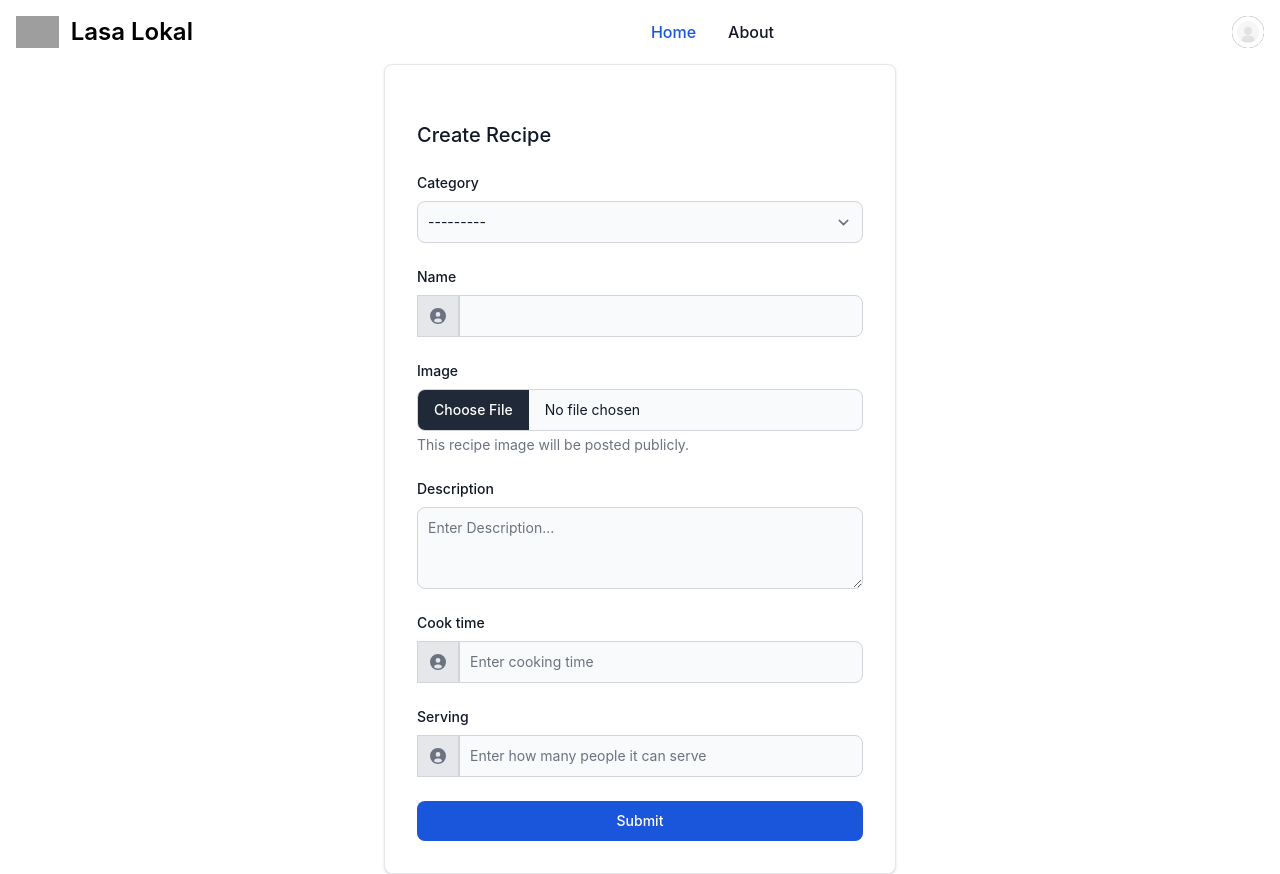
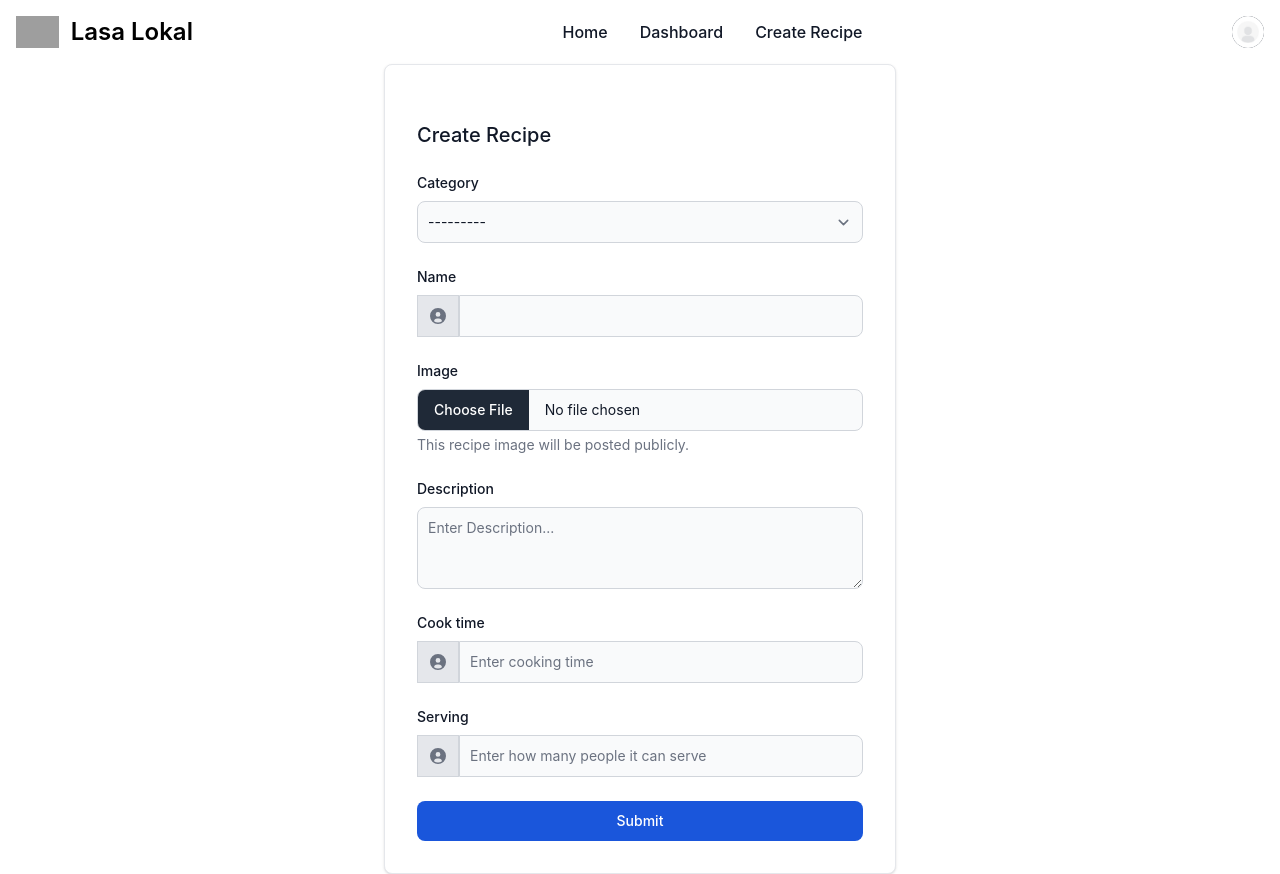
Before and after one commit to quincyx1631/Project1_Django, a Django app: page /recipe/create/ in a window 1280 px wide. Run offline with Django 5.2, Linux system fonts and the light colour scheme; a user stored in the database is signed in; data comes from the database, SQL or seed files in the repository; both versions use the stored data as it was after the commit; some libraries are stand-ins or nearby versions; grey boxes are pictures that could not be loaded.

Commit message:
FINISH UI NALANG I FI-FIX

```diff
--- a/WST Project/main/templates/main/base.html
+++ b/WST Project/main/templates/main/base.html
@@ -10,7 +10,7 @@
     {% if request.user.is_authenticated %}
       <nav class="bg-white border-gray-200 dark:bg-gray-900">
         <div class="max-w-screen-xl flex flex-wrap items-center justify-between mx-auto p-4">
-        <a href="https://flowbite.com/" class="flex items-center space-x-3 rtl:space-x-reverse">
+        <a href="{% url 'recipe:view_recipes' %}" class="flex items-center space-x-3 rtl:space-x-reverse">
             <img src="https://flowbite.com/docs/images/logo.svg" class="h-8" alt="Flowbite Logo" />
             <span class="self-center text-2xl font-semibold whitespace-nowrap dark:text-white">Lasa Lokal</span>
         </a>
@@ -44,10 +44,13 @@
         <div class="items-center justify-between hidden w-full md:flex md:w-auto md:order-1" id="navbar-user">
           <ul class="flex flex-col font-medium p-4 md:p-0 mt-4 border border-gray-100 rounded-lg bg-gray-50 md:space-x-8 rtl:space-x-reverse md:flex-row md:mt-0 md:border-0 md:bg-white dark:bg-gray-800 md:dark:bg-gray-900 dark:border-gray-700">
             <li>
-              <a href="#" class="block py-2 px-3 text-white bg-blue-700 rounded md:bg-transparent md:text-blue-700 md:p-0 md:dark:text-blue-500" aria-current="page">Home</a>
+              <a href="{% url 'recipe:view_recipes' %}" class="block py-2 px-3 text-gray-900 rounded hover:bg-gray-100 md:hover:bg-transparent md:hover:text-blue-700 md:p-0 dark:text-white md:dark:hover:text-blue-500 dark:hover:bg-gray-700 dark:hover:text-white md:dark:hover:bg-transparent dark:border-gray-700" aria-current="page">Home</a>
             </li>
             <li>
-              <a href="#" class="block py-2 px-3 text-gray-900 rounded hover:bg-gray-100 md:hover:bg-transparent md:hover:text-blue-700 md:p-0 dark:text-white md:dark:hover:text-blue-500 dark:hover:bg-gray-700 dark:hover:text-white md:dark:hover:bg-transparent dark:border-gray-700">About</a>
+              <a href="{% url 'recipe:view_user_recipes' %}" class="block py-2 px-3 text-gray-900 rounded hover:bg-gray-100 md:hover:bg-transparent md:hover:text-blue-700 md:p-0 dark:text-white md:dark:hover:text-blue-500 dark:hover:bg-gray-700 dark:hover:text-white md:dark:hover:bg-transparent dark:border-gray-700">Dashboard</a>
+            </li>
+            <li>
+              <a href="{% url 'recipe:create_recipe' %}" class="block py-2 px-3 text-gray-900 rounded hover:bg-gray-100 md:hover:bg-transparent md:hover:text-blue-700 md:p-0 dark:text-white md:dark:hover:text-blue-500 dark:hover:bg-gray-700 dark:hover:text-white md:dark:hover:bg-transparent dark:border-gray-700">Create Recipe</a>
             </li>
           </ul>
         </div>
@@ -57,7 +60,7 @@
     {% else %}
     <nav class="bg-white border-gray-200 dark:bg-gray-900">
         <div class="max-w-screen-xl flex flex-wrap items-center justify-between mx-auto p-4">
-          <a href="https://flowbite.com/" class="flex items-center space-x-3 rtl:space-x-reverse">
+          <a href="{% url 'main:home' %}" class="flex items-center space-x-3 rtl:space-x-reverse">
               <img src="https://flowbite.com/docs/images/logo.svg" class="h-8" alt="Flowbite Logo" />
               <span class="self-center text-2xl font-semibold whitespace-nowrap dark:text-white">Lasa Lokal</span>
           </a>
--- a/WST Project/recipe/forms.py
+++ b/WST Project/recipe/forms.py
@@ -36,21 +36,27 @@
             }),
         }
 
-class InstuctionForm(forms.ModelForm):
+class InstructionForm(forms.ModelForm):
     class Meta:
         model = Instruction
         fields = ('step_number', 'instruction_text')
         widgets = {
-            'step_number': forms.TextInput(attrs={
+            'step_number': forms.NumberInput(attrs={
                 'class': INPUT_CLASSES,
                 'placeholder': 'Enter Step number',
-                'type': 'number',
+                'min': '1',
             }),
             'instruction_text': forms.TextInput(attrs={
                 'class': INPUT_CLASSES,
-                'placeholder': "Enter Instuction"
+                'placeholder': "Enter Instruction"
             }),
         }
+
+    def clean_step_number(self):
+        step_number = self.cleaned_data.get('step_number')
+        if step_number is not None and step_number < 1:
+            raise forms.ValidationError("Step number must be positive")
+        return step_number
 
 class IngredientForm(forms.ModelForm):
     class Meta:
--- a/WST Project/recipe/templates/recipe/form.html
+++ b/WST Project/recipe/templates/recipe/form.html
@@ -1,7 +1,7 @@
 {% extends 'main/base.html' %}
 {% block title %} {{ title }} {% endblock %}
 {% block content %}
-<section class="flex justify-center ">
+<section class="flex justify-center mt-5">
     <div class="w-full max-w-lg p-6 bg-white border border-gray-200 rounded-lg shadow sm:p-6 md:p-8 dark:bg-gray-800 dark:border-gray-700">
         <form class="space-y-6" action="." method="post" enctype="multipart/form-data">
             {% csrf_token %}
--- a/WST Project/recipe/urls.py
+++ b/WST Project/recipe/urls.py
@@ -1,12 +1,26 @@
+#urls.py
 from django.urls import path
 from . import views
 
 app_name = 'recipe'
 urlpatterns = [
+    #MAIN PAGE
+    path('', views.view_recipes, name='view_recipes'),
+    #MY RECIPE PAGE
+    path('me/', views.view_user_recipes, name='view_user_recipes'),
+    #RECIPE DETAILS
+    path('detail/<int:recipe_primary_key>', views.view_recipe_detail, name='view_recipe_detail'),
+    #RECIPE FORM
     path('create/', views.create_recipe, name="create_recipe"),
     #ETO NEED MONG AYUSIN NEIL!!!
     path('update/<int:recipe_primary_key>/', views.update_recipe, name="update_recipe"),
     path('delete/<int:recipe_primary_key>/', views.delete_recipe, name ="delete_recipe"),
+    #INGREDIENT FORM
     path('<int:recipe_primary_key>/ingredient/create/', views.create_ingredient, name='create_ingredient'),
-    path('<int:recipe_primary_key>/ingredient/update/<int:ingredient_primary_key>/', views.update_ingredient, name='update_ingredient')
+    path('<int:recipe_primary_key>/ingredient/update/<int:ingredient_primary_key>/', views.update_ingredient, name='update_ingredient'),
+    path('<int:recipe_primary_key>/ingredient/delete/<int:ingredient_primary_key>/', views.delete_ingredient, name='delete_ingredient'),
+    #INSTRUCTION FORM
+    path('<int:recipe_primary_key>/instruction/create/', views.create_instruction, name='create_instruction'),
+    path('<int:recipe_primary_key>/instruction/update/<int:instruction_primary_key>/', views.update_instruction, name='update_instruction'),
+    path('<int:recipe_primary_key>/instruction/delete/<int:instruction_primary_key>/', views.delete_instruction, name='delete_instruction'),
 ]
--- a/WST Project/recipe/views.py
+++ b/WST Project/recipe/views.py
@@ -1,9 +1,50 @@
+#views.py
 from django.contrib.auth.decorators import login_required
 from django.shortcuts import render, redirect, get_object_or_404
+from django.db.models import Q
 from django.contrib import messages
 
 from .models import Category, Recipe, Ingredient, Instruction
-from .forms import RecipeForm, IngredientForm, InstuctionForm
+from .forms import RecipeForm, IngredientForm, InstructionForm
+
+@login_required
+def view_user_recipes(request):
+    recipes = Recipe.objects.filter(created_by=request.user)
+    return render(request, 'recipe/view_user_recipes.html', {
+        'recipe': 'My Recipes',
+        'recipes': recipes,
+    })
+
+@login_required
+def view_recipes(request):
+    query = request.GET.get('query', '')
+    category_id = request.GET.get('category', 0)
+    categories = Category.objects.all()
+    recipes = Recipe.objects.all()
+
+    if category_id:
+        recipes = recipes.filter(category_id=category_id)
+
+    if query:
+        recipes = recipes.filter(Q(name__icontains=query) | Q(description__icontains=query))
+
+    return render(request, 'recipe/view_recipes.html', {
+        'title': 'Recipes',
+        'recipes': recipes,
+        'categories': categories,
+    })
+
+@login_required
+def view_recipe_detail(request, recipe_primary_key):
+    recipe = get_object_or_404(Recipe, pk=recipe_primary_key)
+    ingredients = Ingredient.objects.filter(recipe_id=recipe_primary_key)
+    instructions = Instruction.objects.filter(recipe_id=recipe_primary_key)
+    return render(request, 'recipe/view_recipe_detail.html', {
+        'title': 'Recipe Detail',
+        'recipe': recipe,
+        'ingredients': ingredients,
+        'instructions': instructions,
+    })
 
 @login_required
 def create_recipe(request):
@@ -33,14 +74,17 @@
         form = RecipeForm(request.POST, request.FILES, instance=recipe)
         if form.is_valid():
             form.save()
-            messages.success(request, "Dish updated successfully.")
+            messages.success(request, "Recipe updated successfully.")
+            return redirect('recipe:view_recipe_detail', recipe_primary_key=recipe_primary_key)
         else:
-            messages.error(request, "Failed to update the dish.")
+            messages.error(request, "Failed to update the recipe.")
     else:
         form = RecipeForm(instance=recipe)
+
     return render(request, 'recipe/form.html', {
         'title': "Update Recipe",
-        'form': form
+        'form': form,
+        'recipe': recipe
     })
 
 @login_required
@@ -53,6 +97,8 @@
 
 @login_required
 def create_ingredient(request, recipe_primary_key):
+    recipe = get_object_or_404(Recipe, pk=recipe_primary_key, created_by=request.user)
+
     if request.method == 'POST':
         form = IngredientForm(request.POST)
 
@@ -62,13 +108,16 @@
             ingredient.save()
 
             messages.success(request, 'Ingredient created successfully.')
+            return redirect('recipe:view_recipe_detail', recipe_primary_key=recipe_primary_key)
         else:
             messages.error(request, 'Failed to create ingredient.')
     else:
         form = IngredientForm()
+
     return render(request, 'recipe/form.html', {
         'title': 'Create Recipe Ingredient',
         'form': form,
+        'recipe': recipe  # Pass recipe to the template for the cancel button
     })
 
 @login_required
@@ -81,11 +130,168 @@
         if form.is_valid():
             form.save()
             messages.success(request, "Ingredient updated successfully.")
+
+            # Get fresh data for rendering
+            recipe = get_object_or_404(Recipe, pk=recipe_primary_key)
+            ingredients = Ingredient.objects.filter(recipe_id=recipe_primary_key)
+            instructions = Instruction.objects.filter(recipe_id=recipe_primary_key)
+
+            return render(request, 'recipe/view_recipe_detail.html', {
+                'title': 'Recipe Detail',
+                'recipe': recipe,
+                'ingredients': ingredients,
+                'instructions': instructions,
+            })
         else:
             messages.error(request, "Failed to update the Ingredient.")
-    else:
-         form = IngredientForm(instance=ingredient)
+
+    # If GET request or form invalid, show the form
+    form = IngredientForm(instance=ingredient)
     return render(request, 'recipe/form.html', {
         'title': 'Update Recipe Ingredient',
         'form': form,
     })
+
+def delete_ingredient(request, recipe_primary_key, ingredient_primary_key):
+    recipe = get_object_or_404(Recipe, pk=recipe_primary_key, created_by=request.user)
+    ingredient = get_object_or_404(Ingredient, pk=ingredient_primary_key, recipe=recipe)
+    ingredient.delete()
+
+    messages.success(request, 'Ingredient deleted successfully.')
+
+    # Get fresh data for rendering
+    recipe = get_object_or_404(Recipe, pk=recipe_primary_key)
+    ingredients = Ingredient.objects.filter(recipe_id=recipe_primary_key)
+    instructions = Instruction.objects.filter(recipe_id=recipe_primary_key)
+    return render(request, 'recipe/view_recipe_detail.html', {
+        'title': 'Recipe Detail',
+        'recipe': recipe,
+        'ingredients': ingredients,
+        'instructions': instructions,
+    })
+
+
+@login_required
+def create_instruction(request, recipe_primary_key):
+    recipe = get_object_or_404(Recipe, pk=recipe_primary_key, created_by=request.user)
+
+    if request.method == 'POST':
+        form = InstructionForm(request.POST)
+        if form.is_valid():
+            instruction = form.save(commit=False)
+            instruction.recipe = recipe
+
+            # Get the last step number for this recipe
+            last_instruction = Instruction.objects.filter(recipe=recipe).order_by('-step_number').first()
+
+            # Set step number to 1 if no instructions exist, otherwise increment the last step number
+            instruction.step_number = (last_instruction.step_number + 1) if last_instruction else 1
+            instruction.save()
+
+            messages.success(request, 'Instruction created successfully.')
+
+            # Get fresh data for rendering
+            recipe = get_object_or_404(Recipe, pk=recipe_primary_key)
+            ingredients = Ingredient.objects.filter(recipe_id=recipe_primary_key)
+            instructions = Instruction.objects.filter(recipe_id=recipe_primary_key).order_by('step_number')
+
+            return render(request, 'recipe/view_recipe_detail.html', {
+                'title': 'Recipe Detail',
+                'recipe': recipe,
+                'ingredients': ingredients,
+                'instructions': instructions,
+            })
+        else:
+            messages.error(request, 'Failed to create instruction.')
+    else:
+        # Get the next available step number
+        last_instruction = Instruction.objects.filter(recipe=recipe).order_by('-step_number').first()
+        next_step = (last_instruction.step_number + 1) if last_instruction else 1
+        form = InstructionForm(initial={'step_number': next_step})
+
+    return render(request, 'recipe/form.html', {
+        'title': 'Create Recipe Instruction',
+        'form': form,
+        'recipe': recipe
+    })
+
+@login_required
+def update_instruction(request, recipe_primary_key, instruction_primary_key):
+    recipe = get_object_or_404(Recipe, pk=recipe_primary_key, created_by=request.user)
+    instruction = get_object_or_404(Instruction, pk=instruction_primary_key, recipe=recipe)
+
+    if request.method == 'POST':
+        form = InstructionForm(request.POST, instance=instruction)
+        if form.is_valid():
+            new_step_number = form.cleaned_data['step_number']
+
+            # Check if the step number exists for any other instruction in this recipe
+            existing_step = Instruction.objects.filter(
+                recipe=recipe,
+                step_number=new_step_number
+            ).exclude(pk=instruction_primary_key).first()
+
+            if existing_step:
+                messages.error(request, f"Step number {new_step_number} already exists. Please choose a different step number.")
+                return render(request, 'recipe/form.html', {
+                    'title': 'Update Recipe Instruction',
+                    'form': form,
+                })
+
+            form.save()
+            messages.success(request, "Instruction updated successfully.")
+
+            # Get fresh data for rendering
+            recipe = get_object_or_404(Recipe, pk=recipe_primary_key)
+            ingredients = Ingredient.objects.filter(recipe_id=recipe_primary_key)
+            instructions = Instruction.objects.filter(recipe_id=recipe_primary_key)
+
+            return render(request, 'recipe/view_recipe_detail.html', {
+                'title': 'Recipe Detail',
+                'recipe': recipe,
+                'ingredients': ingredients,
+                'instructions': instructions,
+            })
+        else:
+            messages.error(request, "Failed to update the instruction.")
+
+    # If GET request or form invalid, show the form
+    form = InstructionForm(instance=instruction)
+    return render(request, 'recipe/form.html', {
+        'title': 'Update Recipe Instruction',
+        'form': form,
+    })
+
+@login_required
+def delete_instruction(request, recipe_primary_key, instruction_primary_key):
+    recipe = get_object_or_404(Recipe, pk=recipe_primary_key, created_by=request.user)
+    instruction = get_object_or_404(Instruction, pk=instruction_primary_key, recipe=recipe)
+
+    # Get the deleted step number
+    deleted_step_number = instruction.step_number
+    instruction.delete()
+
+    # Reorder remaining steps if needed
+    remaining_instructions = Instruction.objects.filter(
+        recipe=recipe,
+        step_number__gt=deleted_step_number
+    ).order_by('step_number')
+
+    # Decrease step numbers for all steps after the deleted one
+    for remaining_instruction in remaining_instructions:
+        remaining_instruction.step_number -= 1
+        remaining_instruction.save()
+
+    messages.success(request, 'Instruction deleted successfully.')
+
+    # Get fresh data for rendering
+    recipe = get_object_or_404(Recipe, pk=recipe_primary_key)
+    ingredients = Ingredient.objects.filter(recipe_id=recipe_primary_key)
+    instructions = Instruction.objects.filter(recipe_id=recipe_primary_key)
+
+    return render(request, 'recipe/view_recipe_detail.html', {
+        'title': 'Recipe Detail',
+        'recipe': recipe,
+        'ingredients': ingredients,
+        'instructions': instructions,
+    })
```
Also changed, not shown: WST Project/main/views.py (+11 -6 lines), WST Project/recipe/templates/recipe/view_recipe_detail.html (added, +225 -0 lines), WST Project/recipe/templates/recipe/view_recipes.html (added, +84 -0 lines), WST Project/recipe/templates/recipe/view_user_recipes.html (added, +49 -0 lines), WST Project/db.sqlite3, WST Project/media/profile_images/378278985_271783175688290_4540566855660504355_n.jpg (added), WST Project/media/recipe_images/adobo.jpg (added), WST Project/media/recipe_images/champorado.jpg (added), WST Project/media/recipe_images/egg-fried-rice.jpg (added), WST Project/media/recipe_images/letche-flan.jpg (added).
